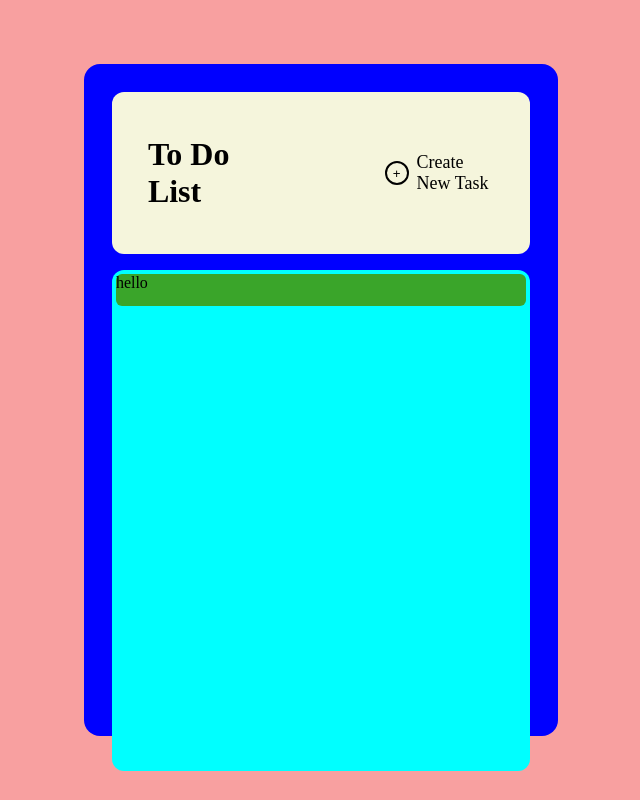
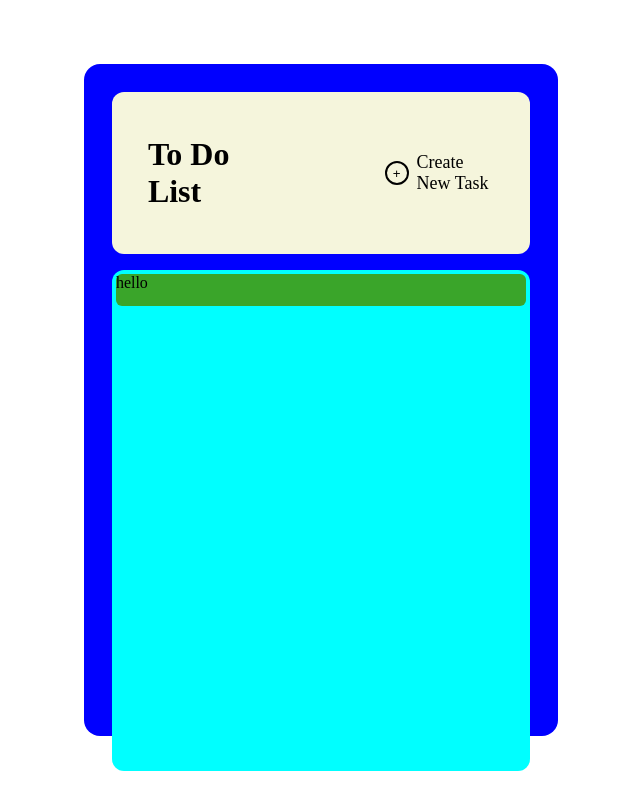
Before and after one commit to Cliffp15/to-do-list, a React (Create React App) app: page / in a window 1280 px wide. Shown: the whole page, without its empty margins (319-959 px from the left). Built offline with nearby package versions, Linux system fonts and the light colour scheme.

Commit message:
Changed background color

```diff
--- a/src/App.css
+++ b/src/App.css
@@ -9,7 +9,7 @@ padding: 0;
   margin: auto;
   justify-content: center;
   align-content:center;
-  background-color: rgb(248, 160, 160);
+  background-color: rgb(255, 255, 255);
   width: 100%;
   height: 100vh;
 }
```
